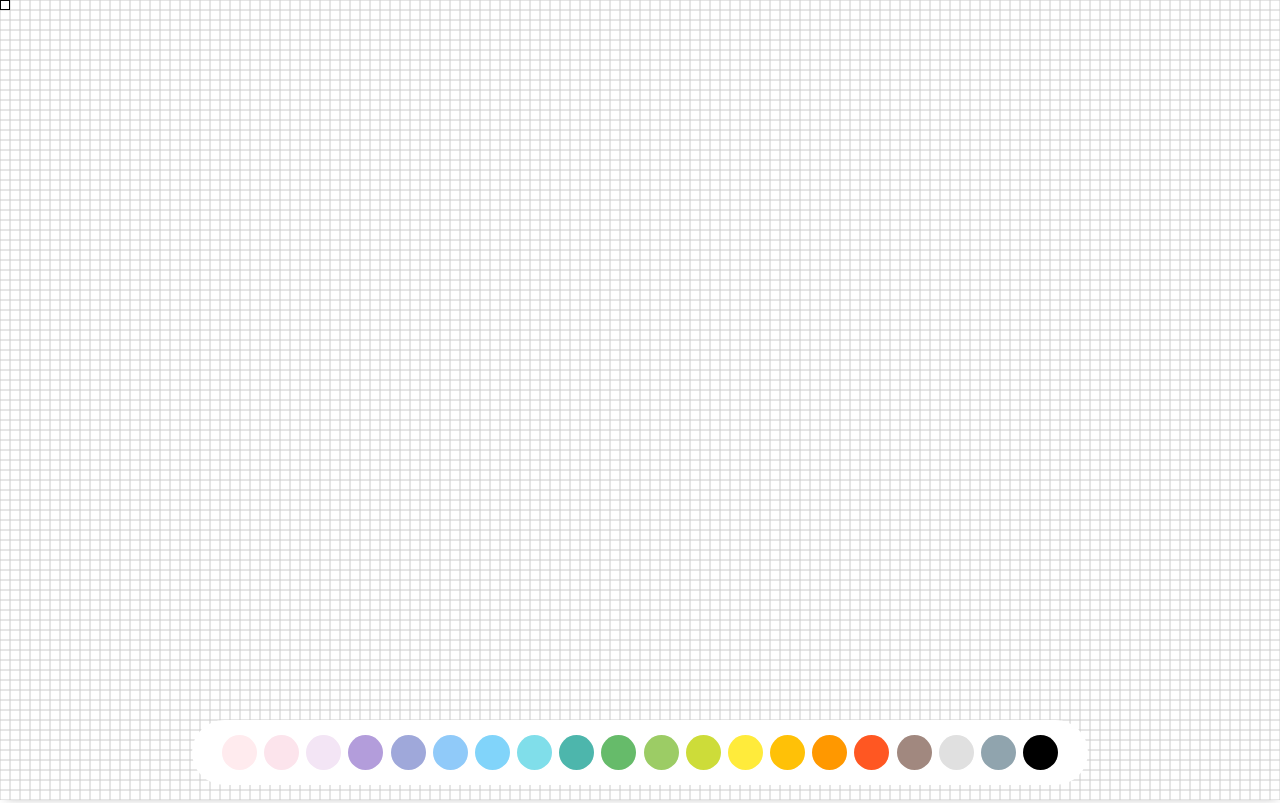
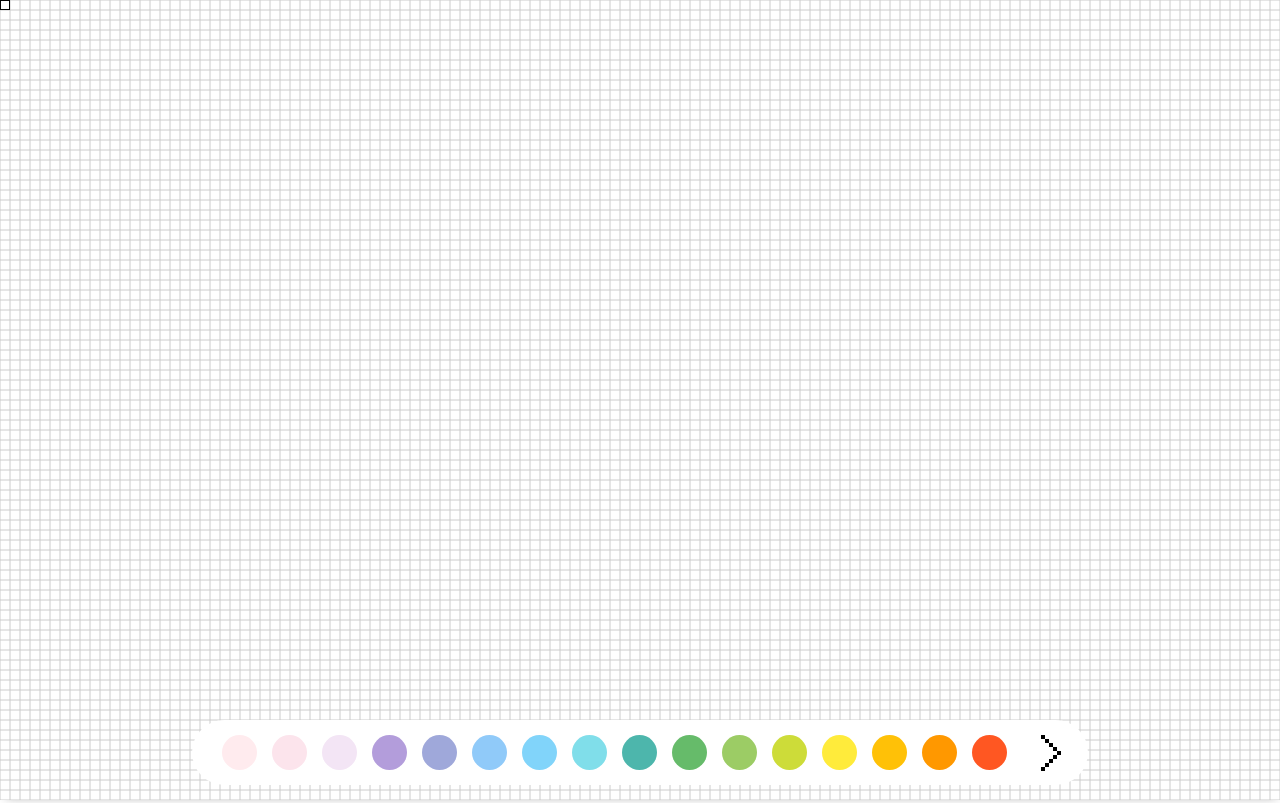
Before and after one commit to CyriacduChatenet/Pixel-war-front-Digital-Event-2023, a React (Create React App) app: page / in a window 1280 px wide. Built offline with nearby package versions, Linux system fonts and the light colour scheme.

Commit message:
[ADD] new colorbar

```diff
--- a/public/index.html
+++ b/public/index.html
@@ -10,6 +10,13 @@
       content="Web site created using create-react-app"
     />
     <link rel="apple-touch-icon" href="%PUBLIC_URL%/logo192.png" />
+    <link
+      rel="stylesheet"
+      href="https://cdnjs.cloudflare.com/ajax/libs/font-awesome/6.1.1/css/all.min.css"
+      integrity="sha512-KfkfwYDsLkIlwQp6LFnl8zNdLGxu9YAA1QvwINks4PhcElQSvqcyVLLD9aMhXd13uQjoXtEKNosOWaZqXgel0g=="
+      crossorigin="anonymous"
+      referrerpolicy="no-referrer"
+    />
     <!--
       manifest.json provides metadata used when your web app is installed on a
       user's mobile device or desktop. See https://developers.google.com/web/fundamentals/web-app-manifest/
--- a/src/app/components/ColorBar/ColorBar.jsx
+++ b/src/app/components/ColorBar/ColorBar.jsx
@@ -1,4 +1,6 @@
+import { useRef } from "react";
 import { SliderPicker } from "react-color";
+import arrowIcon from "../../assets/images/arrow.png"
 
 const ColorBar = ({ currentColor, setCurrentColor }) => {
   const colorList = [
@@ -22,20 +24,77 @@ const ColorBar = ({ currentColor, setCurrentColor }) => {
     "#E0E0E0",
     "#90A4AE",
     "#000",
+    "#FFEBEE",
+    "#FCE4EC",
+    "#F3E5F5",
+    "#B39DDB",
+    "#9FA8DA",
+    "#90CAF9",
+    "#81D4FA",
+    "#80DEEA",
+    "#4DB6AC",
+    "#66BB6A",
+    "#9CCC65",
+    "#CDDC39",
+    "#FFEB3B",
+    "#FFC107",
+    "#FF9800",
+    "#FF5722",
+    "#A1887F",
+    "#E0E0E0",
+    "#90A4AE",
+    "#000"
   ]
- const handleChangeComplete = (color) => {
-    setCurrentColor(color);
+
+ const colorListRef = useRef(null)
+ const arrowRef = useRef(null)
+ let isRotate = false
+
+ const handleColorListNavigation = () => {
+  if (isRotate == false) {
+    colorListRef.current.scrollLeft += colorListRef.current.offsetWidth / 10
+    if (colorListRef.current.scrollLeft > colorListRef.current.offsetWidth * .9) {
+      arrowRef.current.classList.add("rotate")
+      isRotate = true
+    }
+    return
+  }
+  if (isRotate == true) {
+    colorListRef.current.scrollLeft -= colorListRef.current.offsetWidth / 10
+    if (colorListRef.current.scrollLeft < colorListRef.current.offsetWidth * .1) {
+      arrowRef.current.classList.remove("rotate")
+      isRotate = false
+    }
+    return
+  }
+ }
+
+ const handleChangeComplete = (event) => {
+  for (let i = 1; i < colorListRef.current.childElementCount; i++) {
+    colorListRef.current.children[i].innerHTML = ``
+  }
+  event.target.innerHTML = `<i class="fa-solid fa-check"></i>`
+  setCurrentColor(event.target.style.backgroundColor);
   };
+
   return (
     <div className="colorBar">
+      <div className="color-list" ref={colorListRef}>
     {colorList.map((color, index) => (
       <div
         key={index}
-        onClick={() => handleChangeComplete(color)}
+        onClick={(event) => handleChangeComplete(event)}
         style={{ backgroundColor: color }}
-        className="colorBtn"
-      ></div>
+        className="color-item"
+      >
+    </div>
     ))}
+    </div>
+    <img
+    ref={arrowRef}
+    src={arrowIcon}
+    className="arrow-icon"
+    onClick={handleColorListNavigation}/>
   </div>
   );
 };
--- a/src/app/styles/components/_colorBar.scss
+++ b/src/app/styles/components/_colorBar.scss
@@ -11,12 +11,13 @@
     background-color: white;
     padding: 15px 30px;
     border-radius: 50px;
+    gap: 10px;
   }
 
-.colorBtn {
+.color-item {
     background-color: #ff5a5f;
     height: 35px;
-    width: 35px;
+    min-width: 35px;
     border-radius: 50%;
     border: 1px solid transparent;
     transition: all 0.3s;
@@ -25,4 +26,27 @@
     justify-content: center;
     align-items: center;
     color: #fff;
+    scroll-snap-align: start;
   }
+.arrow-icon {
+    height: fit-content;
+    cursor: pointer;
+    position: fixed;
+    right: 3%;
+    transition: .5s;
+}
+.color-list {
+    display: flex;
+    justify-content: space-between;
+    max-width: 95%;
+    overflow-x: auto;
+    scroll-snap-type: x;
+    scroll-behavior: smooth;
+    gap: 15px
+}
+.color-list::-webkit-scrollbar {
+    display: none;
+  }
+.rotate {
+    transform: rotate(180deg);
+}
```
